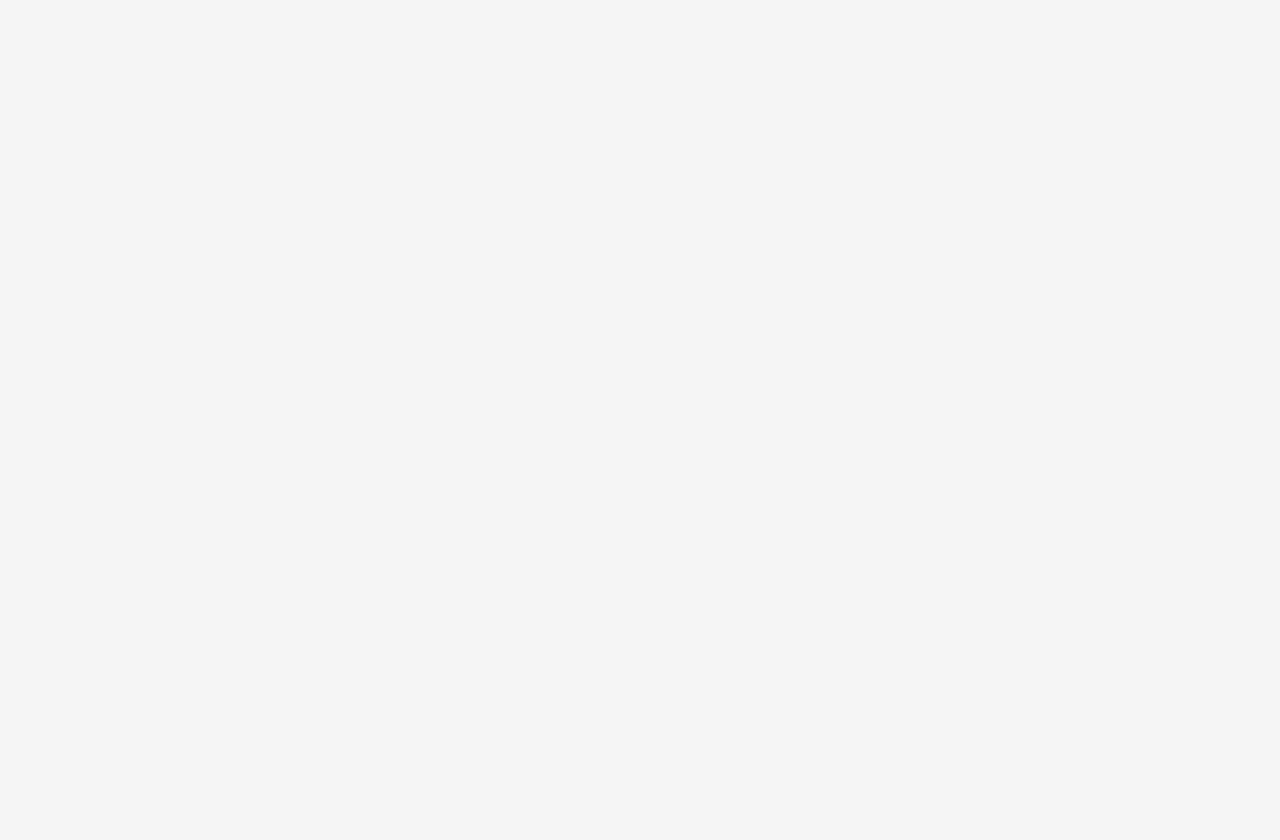
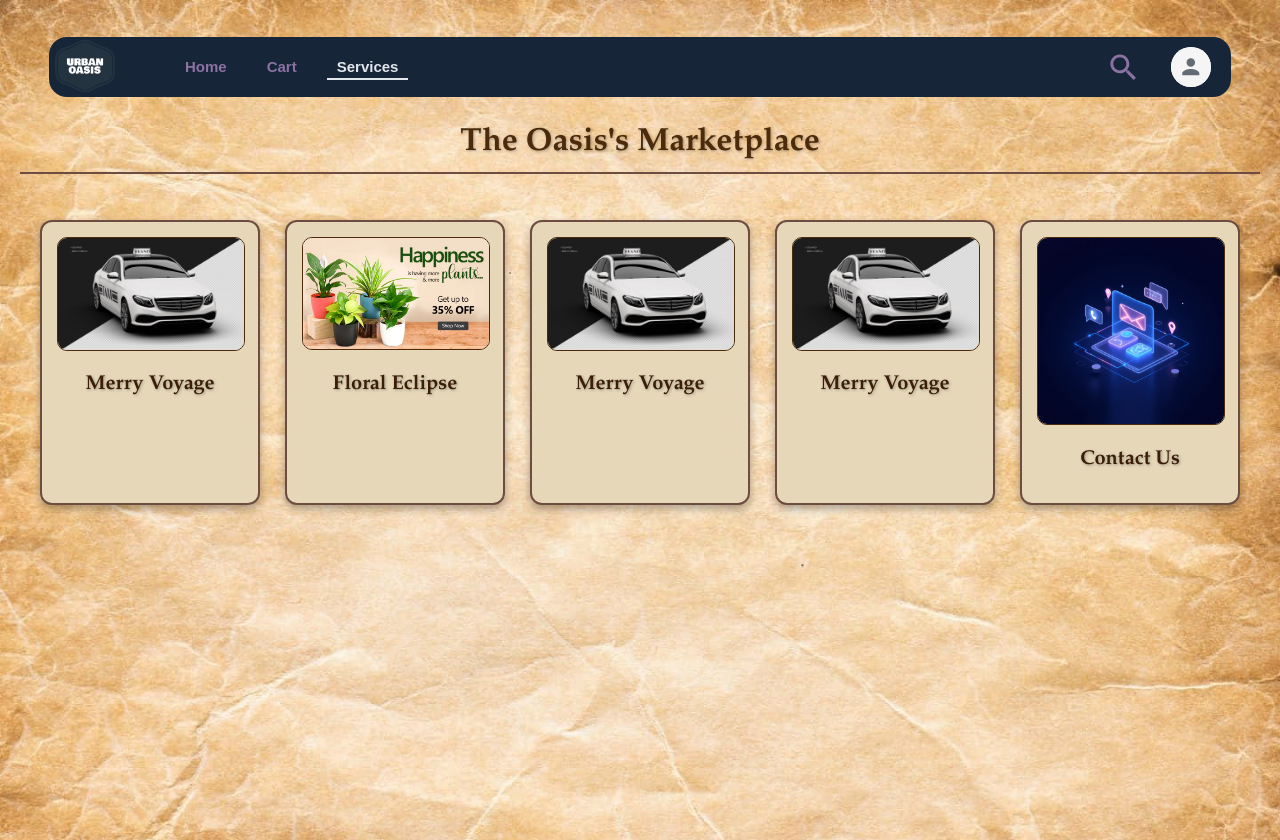
Before and after one commit to abhayark/website, a React (Create React App) app: page /services in a window 1280 px wide. Before the commit this address had no page. Before the commit the page ends 800 px from the top, so only its background shows below. Built offline with nearby package versions, Linux system fonts and the light colour scheme.

Commit message:
Services page added

```diff
--- a/src/App.jsx
+++ b/src/App.jsx
@@ -1,13 +1,14 @@
 import React, { useState } from "react";
 import { BrowserRouter as Router, Routes, Route } from "react-router-dom";
+import "./App.css";
 import Home from "./Pages/Home/Home.jsx";
 import Individual from "./Pages/Data/Individual.jsx";
 import Login from "./Pages/Userhandling/Login.jsx";
 import Cart from "./Pages/Cart.jsx";
-import "./App.css";
 import Form from "./Pages/Userhandling/Form.jsx";
 import CabBooking from "./Pages/Cab/cabbing.jsx";
 import AddProduct from "./Pages/Data/addproduct.jsx";
+import Services from "./Pages/ServicesHolder/Serviecs.jsx";
 
 function App() {
   const [cart, setCart] = useState([]);
@@ -28,15 +29,34 @@ function App() {
             path="/"
             element={<Home handleAddToCart={handleAddToCart} cart={cart} />}
           />
-          <Route path="/login" element={<Login />} />
           <Route
             path="/cart"
             element={<Cart cart={cart} onRemove={handleRemoveFromCart} />}
           />
-          <Route path="/products/:id" element={<Individual />} />
+          <Route
+            path="/products/:id"
+            element={
+              <Individual handleAddToCart={handleAddToCart} cart={cart} />
+            }
+          />
+          <Route
+            path="services"
+            element={<Services handleAddToCart={handleAddToCart} cart={cart} />}
+          />
+          <Route path="/login" element={<Login />} />
           <Route path="/signup" element={<Form />} />
-          <Route path="/cab" element={<CabBooking />} />
-          <Route path="/selling" element={<AddProduct />} />
+          <Route
+            path="/cab"
+            element={
+              <CabBooking handleAddToCart={handleAddToCart} cart={cart} />
+            }
+          />
+          <Route
+            path="/selling"
+            element={
+              <AddProduct handleAddToCart={handleAddToCart} cart={cart} />
+            }
+          />
         </Routes>
       </>
     </div>
--- a/src/Pages/Cab/cabbing.jsx
+++ b/src/Pages/Cab/cabbing.jsx
@@ -82,7 +82,7 @@ const allCabs = [
   },
 ];
 
-export default function CabBooking() {
+export default function CabBooking({ cart }) {
   const [selectedCab, setSelectedCab] = useState(null);
   const [paymentOption, setPaymentOption] = useState("");
   const [location, setLocation] = useState("");
@@ -91,7 +91,7 @@ export default function CabBooking() {
   return (
     <>
       <div className="cab-container">
-        <Navbar />
+        <Navbar cartCount={cart.length} />
         <h2>Book a Cab</h2>
         <p>Late or early, rain or shine, your destination’s next in line.</p>
         {!selectedCab ? (
--- a/src/Pages/Data/Individual.jsx
+++ b/src/Pages/Data/Individual.jsx
@@ -4,7 +4,7 @@ import { useNavigate } from "react-router-dom";
 import Navbar from "../../Components/Navbar/Navbar";
 import "./Individual.css";
 
-function Individual() {
+function Individual({ cart }) {
   const { id } = useParams(); // Extract the dynamic parameter
   const [product, setProduct] = useState(null);
   const [similarProducts, setSimilarProducts] = useState([]);
@@ -34,7 +34,7 @@ function Individual() {
 
   return (
     <div className="product-detail-container">
-      <Navbar />
+      <Navbar cartCount={cart.length} />
       <div className="product-detail-card">
         <div className="product-detail-info">
           <h1 className="product-name">{product.product_name}</h1>
--- a/src/Pages/Data/addproduct.jsx
+++ b/src/Pages/Data/addproduct.jsx
@@ -4,7 +4,7 @@ import Navbar from "../../Components/Navbar/Navbar";
 
 const categories = ["Electronics", "Clothing", "Home-appliances", "Books"];
 
-const SellProduct = () => {
+const SellProduct = ({ cart }) => {
   const [product, setProduct] = useState({
     productName: "",
     price: "",
@@ -68,7 +68,7 @@ const SellProduct = () => {
 
   return (
     <>
-      <Navbar></Navbar>
+      <Navbar cartCount={cart.length} />
       <div className="sell-product-container">
         <h2 className="sell-product-title">Sell Your Product</h2>
         <form onSubmit={handleSubmit} className="sell-product-form">
--- a/src/Pages/Data/bannerdata.jsx
+++ b/src/Pages/Data/bannerdata.jsx
@@ -5,7 +5,7 @@ export const banner = [
     description: "Reliable Rides, Smooth Journeys Every Time",
   },
   {
-    id: 102,
+    id: "nursery",
     img: "/Assets/nursery.jpg",
     description: "Bringing Nature Closer, One Plant at a Time",
   },
--- /dev/null
+++ b/src/Pages/ServicesHolder/Services.css
@@ -0,0 +1,100 @@
+.market-container {
+  padding: 20px;
+  background-image: url("./parchment-bg.jpg");
+  background-size: cover;
+  min-height: 100vh;
+  color: #4c2b0c;
+  font-family: "Garamond", serif;
+  text-shadow: 1px 1px 3px rgba(0, 0, 0, 0.3);
+}
+
+.market-title {
+  text-align: center;
+  font-size: 32px;
+  font-weight: bold;
+  border-bottom: 2px solid #6d4c41;
+  padding-bottom: 10px;
+}
+
+.market-grid {
+  display: grid;
+  grid-template-columns: repeat(
+    auto-fit,
+    minmax(220px, 1fr)
+  ); /*dynamically changing column */
+  gap: 25px;
+  padding: 20px;
+  background-color: transparent;
+}
+
+.market-card {
+  background-color: #e6d7b9;
+  padding: 15px;
+  border-radius: 12px;
+  box-shadow: 0 4px 8px rgba(0, 0, 0, 0.3);
+  text-align: center;
+  cursor: pointer;
+  border: 2px solid #6d4c41;
+}
+
+.market-image {
+  width: 100%;
+  border-radius: 10px;
+  border: 1px solid #4c2b0c;
+}
+
+.service-title {
+  font-size: 20px;
+  font-weight: bold;
+  color: #3b1e0a;
+}
+
+.service-provider {
+  font-size: 16px;
+  font-style: italic;
+}
+
+.service-price {
+  font-size: 18px;
+  font-weight: bold;
+  color: #8b0000;
+}
+
+.service-detail {
+  text-align: center;
+  padding: 20px;
+  background-color: #e6d7b9;
+  border: 2px solid #6d4c41;
+  border-radius: 10px;
+  box-shadow: 0 4px 10px rgba(0, 0, 0, 0.4);
+}
+
+.detail-image {
+  width: 100%;
+  max-width: 400px;
+  border-radius: 10px;
+  border: 2px solid #4c2b0c;
+}
+
+.visit-btn {
+  padding: 12px 18px;
+  background-color: #4f2a12;
+  color: white;
+  border: none;
+  border-radius: 6px;
+  cursor: pointer;
+  font-size: 16px;
+  font-weight: bold;
+}
+
+.back-btn {
+  padding: 12px 18px;
+  background-color: #8b0000;
+  color: white;
+  border: none;
+  border-radius: 6px;
+  cursor: pointer;
+  font-size: 16px;
+  font-weight: bold;
+  margin-left: 10px;
+}
--- /dev/null
+++ b/src/Pages/ServicesHolder/Serviecs.jsx
@@ -0,0 +1,100 @@
+import React, { useState } from "react";
+import "./Services.css";
+import Navbar from "../../Components/Navbar/Navbar.jsx";
+import { useNavigate } from "react-router-dom";
+
+const allServices = [
+  {
+    id: 1,
+    name: "Merry Voyage",
+    provider: "ARK",
+    image: "/Assets/cab.jpg",
+    url: "cab",
+  },
+  {
+    id: 2,
+    name: "Floral Eclipse ",
+    provider: "ARK",
+    image: "/Assets/nursery.jpg",
+    url: "nursery",
+  },
+  {
+    id: 3,
+    name: "Merry Voyage",
+    provider: "ARK",
+    image: "/Assets/cab.jpg",
+    url: "cab",
+  },
+  {
+    id: 4,
+    name: "Merry Voyage",
+    provider: "ARK",
+    image: "/Assets/cab.jpg",
+    url: "cab",
+  },
+  {
+    id: 5,
+    name: "Contact Us",
+    provider: "ARK",
+    image: "/Assets/ContactUs.jpg",
+    url: "cab",
+  },
+];
+
+export default function FantasyMarket({ cart }) {
+  const [selectedService, setSelectedService] = useState(null);
+
+  const goto = useNavigate();
+
+  return (
+    <>
+      <div className="market-container">
+        <Navbar cartCount={cart.length} />
+        <h2 className="market-title">The Oasis's Marketplace</h2>
+        {!selectedService ? (
+          <div className="market-grid">
+            {allServices.map((service) => (
+              <div
+                className="market-card"
+                key={service.id}
+                onClick={() => setSelectedService(service)}
+              >
+                <img
+                  className="market-image"
+                  src={service.image}
+                  alt={service.name}
+                />
+                <h2 className="service-title">{service.name}</h2>
+              </div>
+            ))}
+          </div>
+        ) : (
+          <div className="service-detail">
+            <img
+              className="detail-image"
+              src={selectedService.image}
+              alt={selectedService.name}
+            />
+            <h2 className="service-title">{selectedService.name}</h2>
+            <p className="service-provider">
+              Provided by: {selectedService.provider}
+            </p>
+
+            <button
+              className="visit-btn"
+              onClick={() => goto("/" + selectedService.url)}
+            >
+              Visit
+            </button>
+            <button
+              className="back-btn"
+              onClick={() => setSelectedService(null)}
+            >
+              Back to Marketplace
+            </button>
+          </div>
+        )}
+      </div>
+    </>
+  );
+}
```
Also changed, not shown: public/Assets/ContactUs.jpg (added), src/Pages/ServicesHolder/parchment-bg.jpg (added).
